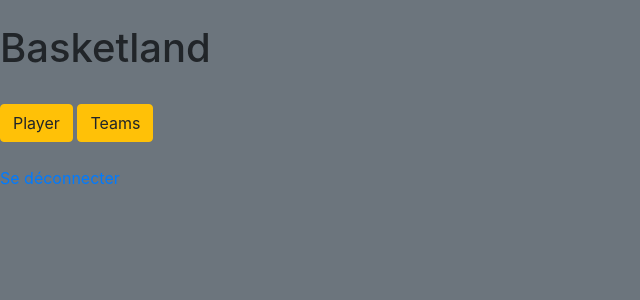
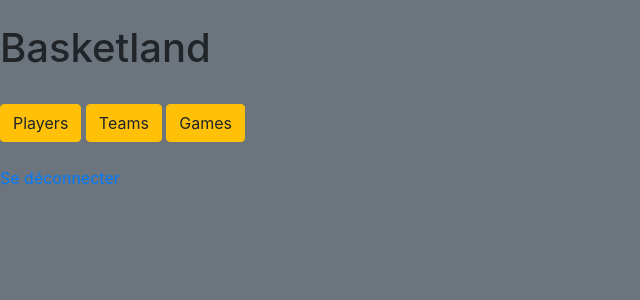
Before and after one commit to Braante/django_webapp, a Django app: page /teams/ in a window 1280 px wide. Shown: the top 300 px of the page, without its empty margins (0-640 px from the left). Run offline with Django 4.2, Linux system fonts and the light colour scheme; a user stored in the database is signed in; data that the repository does not hold is empty; some libraries are stand-ins or nearby versions.

Commit message:
[NEW] games

```diff
--- a/webapp/home/urls.py
+++ b/webapp/home/urls.py
@@ -3,5 +3,5 @@ from django.urls import path
 from .views import SignUpView
 
 urlpatterns = [
-    path("home/signup/", SignUpView.as_view(name="signup.html"), name="FDP"),
+
 ]
--- a/webapp/home/views.py
+++ b/webapp/home/views.py
@@ -37,3 +37,16 @@ def teamsData(request, teamId):
     rep = requests.get(response)
     teamData = rep.json()
     return render(request, 'teams.html', {'teamData': teamData})
+
+def games(request):
+    page = request.GET.get('page', 1)
+    response = f"https://www.balldontlie.io/api/v1/games?page={page}"
+    rep = requests.get(response)
+    gamesData = rep.json()
+    return render(request, 'games.html', {'gamesData': gamesData})
+
+def teamsData(request, gameId):
+    response = f"https://www.balldontlie.io/api/v1/games/{gameId}"
+    rep = requests.get(response)
+    gameData = rep.json()
+    return render(request, 'games.html', {'gameData': gameData})
--- a/webapp/templates/home.html
+++ b/webapp/templates/home.html
@@ -22,6 +22,10 @@
 
     <button type="button" class="btn btn-warning" onclick="location.href='{% url 'teams' %}'">
       Teams
+    </button>
+
+    <button type="button" class="btn btn-warning" onclick="location.href='{% url 'games' %}'">
+      Games
     </button>
 
     <br><br>
--- a/webapp/templates/teams.html
+++ b/webapp/templates/teams.html
@@ -17,11 +17,15 @@
     <br>
 
     <button type="button" class="btn btn-warning" onclick="location.href='{% url 'players' %}'">
-      Player
+      Players
     </button>
 
     <button type="button" class="btn btn-warning" onclick="location.href='{% url 'teams' %}'">
       Teams
+    </button>
+
+    <button type="button" class="btn btn-warning" onclick="location.href='{% url 'games' %}'">
+      Games
     </button>
 
     <br><br>
--- a/webapp/webapp/urls.py
+++ b/webapp/webapp/urls.py
@@ -25,6 +25,7 @@ urlpatterns = [
     path('admin/', admin.site.urls),
     path("", views.players, name="players"),
     path('teams/', views.teams, name="teams"),
+    path('games/', views.games, name="games"),
     path("home/", include("django.contrib.auth.urls")),
     path("home/signup/", SignUpView.as_view(), name="signup"),
 ]
```
Also changed, not shown: webapp/templates/games.html (renamed from webapp/templates/players.html, +13 -8 lines), webapp/webapp/settings.py (+4 -3 lines), webapp/db.sqlite3.
